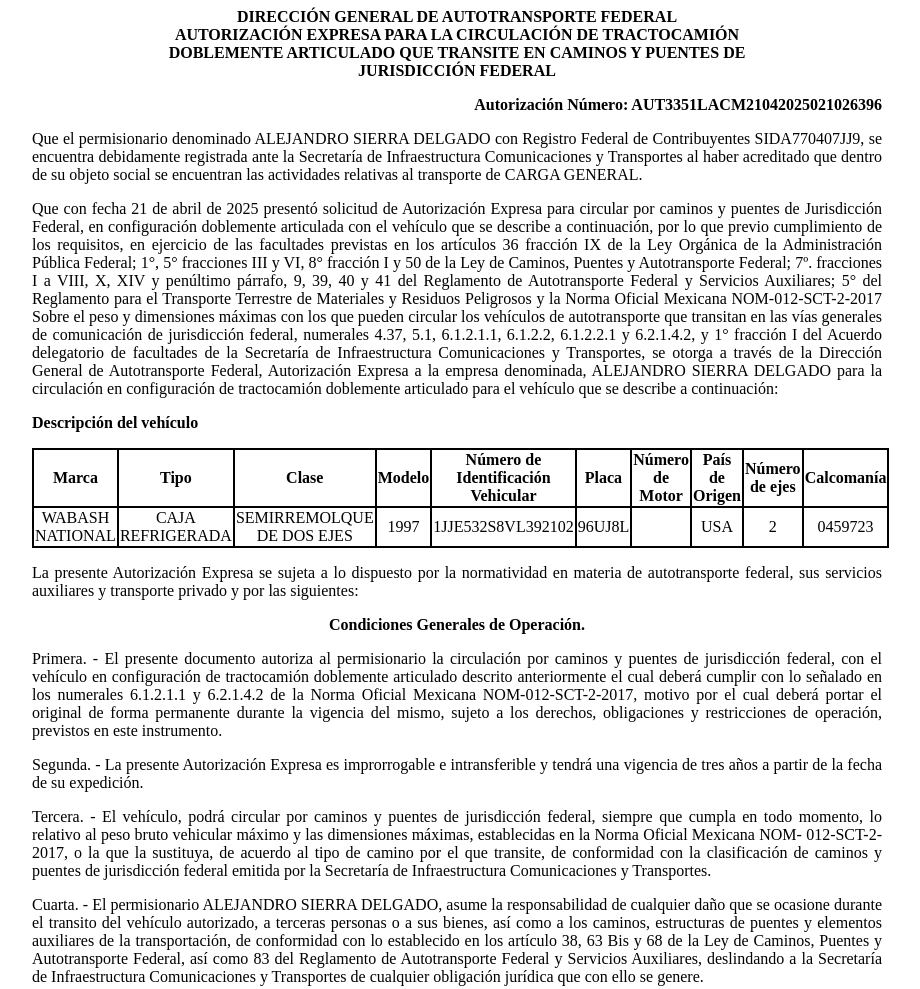
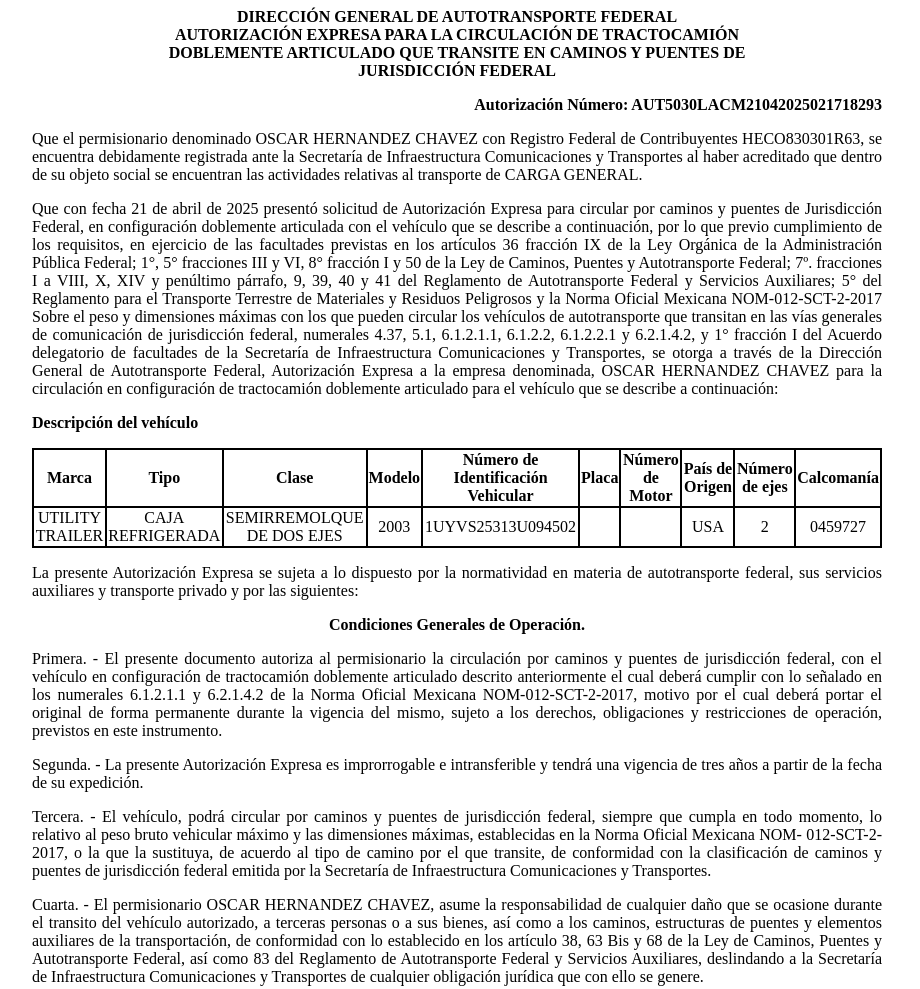
Before and after one commit to app-sct1/ConsultaAutDobleRemolque-folio-0274815, a plain HTML site: page index.html in a window 1280 px wide. Shown: the top 989 px of the page, without its empty margins (183-1103 px from the left). Drawn offline with Linux system fonts and the light colour scheme.

Commit message:
index.html

```diff
--- a/index.html
+++ b/index.html
@@ -75,11 +75,11 @@
 						<p class="sinMargen">DOBLEMENTE ARTICULADO QUE TRANSITE EN CAMINOS Y PUENTES DE</p>
 						<p class="sinMargen">JURISDICCIÓN FEDERAL</p>
 					</div>
-<p class="derechaNegro">Autorización Número: AUT3351LACM21042025021026396</p>
+<p class="derechaNegro">Autorización Número: AUT5030LACM21042025021718293</p>
 
 					<p class="justificado">Que el permisionario denominado
-						ALEJANDRO SIERRA DELGADO con Registro Federal de
-						Contribuyentes SIDA770407JJ9, se encuentra
+						OSCAR HERNANDEZ CHAVEZ con Registro Federal de
+						Contribuyentes HECO830301R63, se encuentra
 						debidamente registrada ante la Secretaría de Infraestructura
 						Comunicaciones y Transportes al haber acreditado que dentro de su
 						objeto social se encuentran las actividades relativas al
@@ -107,7 +107,7 @@
 						facultades de la Secretaría de Infraestructura Comunicaciones y
 						Transportes, se otorga a través de la
 						Dirección General de Autotransporte Federal, Autorización Expresa a la
-						empresa denominada, ALEJANDRO SIERRA DELGADO para la
+						empresa denominada, OSCAR HERNANDEZ CHAVEZ para la
 						circulación en configuración de tractocamión doblemente articulado
 						para el vehículo que se describe a continuación:</p>
 
@@ -128,16 +128,16 @@
 							<th class="borde">Calcomanía</th>
 						</tr>
 						<tr class="borde">
-							<td class="borde">WABASH NATIONAL</td>
+							<td class="borde">UTILITY TRAILER</td>
 							<td class="borde">CAJA REFRIGERADA</td>
 							<td class="borde">SEMIRREMOLQUE DE DOS EJES</td>
-							<td class="borde">1997</td>
-							<td class="borde">1JJE532S8VL392102</td>
-							<td class="borde">96UJ8L</td>
+							<td class="borde">2003</td>
+							<td class="borde">1UYVS25313U094502</td>
+							<td class="borde"></td>
 							<td class="borde"></td>
 							<td class="borde">USA</td>
 							<td class="borde">2</td>
-							<td class="borde">0459723</td>
+							<td class="borde">0459727</td>
 						</tr>
 
 					</tbody></table>
@@ -175,7 +175,7 @@
 						Secretaría de Infraestructura Comunicaciones y Transportes.</p>
 
 					<p class="justificado">Cuarta. - El permisionario
-						ALEJANDRO SIERRA DELGADO, asume la responsabilidad de
+						OSCAR HERNANDEZ CHAVEZ, asume la responsabilidad de
 						cualquier daño que se ocasione durante el transito del vehículo
 						autorizado, a terceras personas o a sus bienes, así como a los
 						caminos, estructuras de puentes y elementos auxiliares de la
```
